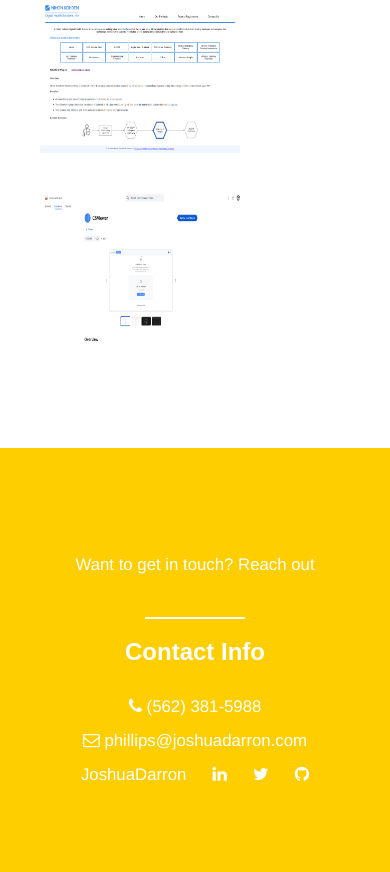
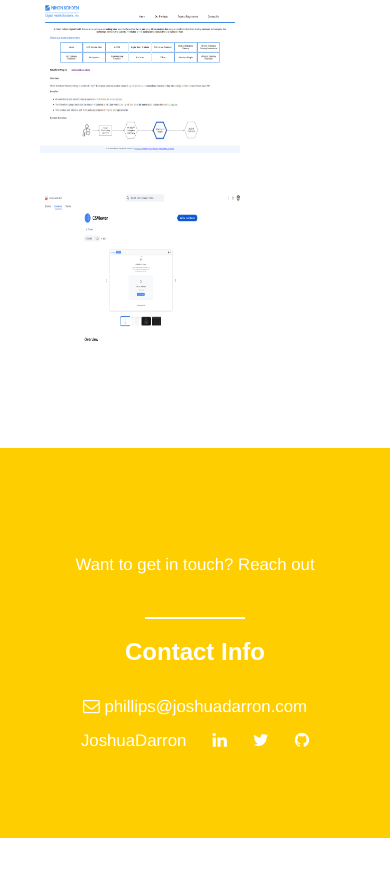
Before and after one commit to JoshuaDarron/joshuaDarronPortfolio, a plain HTML site: page index.html in a window 390 px wide. Shown: the part 5820-6692 px from the top of the page. After the commit the page ends 6658 px from the top, so only its background shows below. Drawn offline with Linux system fonts and the light colour scheme.

Commit message:
feat: Remove phone number from contact section.

```diff
--- a/index.html
+++ b/index.html
@@ -480,12 +480,6 @@
                     </h3>
                     <br />
                     <p>
-                        <i class="fa fa-phone"></i>
-                        <a href="tel:+15623815988" class="contact-links">
-                            (562) 381-5988
-                        </a>
-                    </p>
-                    <p>
                         <i class="fa fa-envelope-o"></i>
                         <a href="mailto:phillips@joshuadarron.com" class="contact-links">
                             phillips@joshuadarron.com
```
